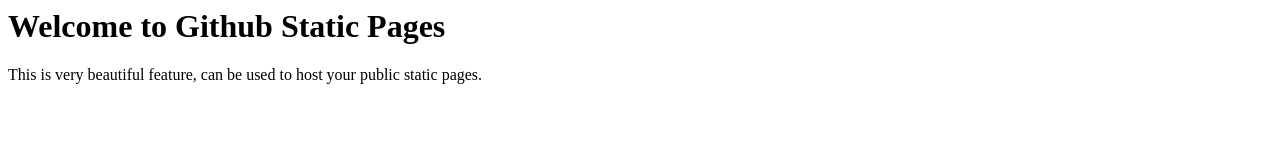
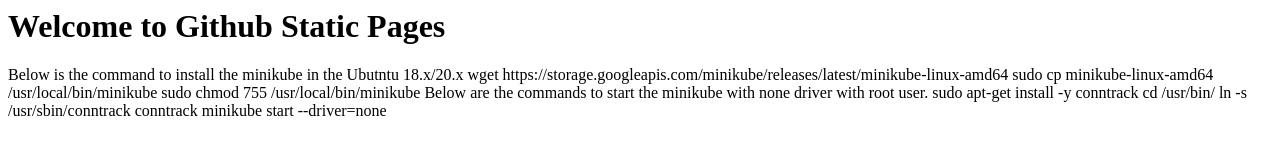
Before and after one commit to jnpr-pradeep/static-example, a plain HTML site: page index.html in a window 1280 px wide. Drawn offline with Linux system fonts and the light colour scheme.

Commit message:
Update index.html

```diff
--- a/index.html
+++ b/index.html
@@ -1,6 +1,19 @@
 <html>
 <title>Greeting Html..!</title>
 <h1>Welcome to Github Static Pages</h1>
-<body>This is very beautiful feature, can be used to host your public
-static pages.</body>
+<body>
+  <p> Below is the command to install the minikube in the Ubutntu 18.x/20.x
+
+wget https://storage.googleapis.com/minikube/releases/latest/minikube-linux-amd64
+sudo cp minikube-linux-amd64 /usr/local/bin/minikube
+sudo chmod 755 /usr/local/bin/minikube
+
+Below are the commands to start the minikube with none driver with root user.
+
+sudo apt-get install -y conntrack
+cd /usr/bin/
+ln -s /usr/sbin/conntrack conntrack
+minikube start --driver=none
+</p>
+  </body>
 </html>
```
